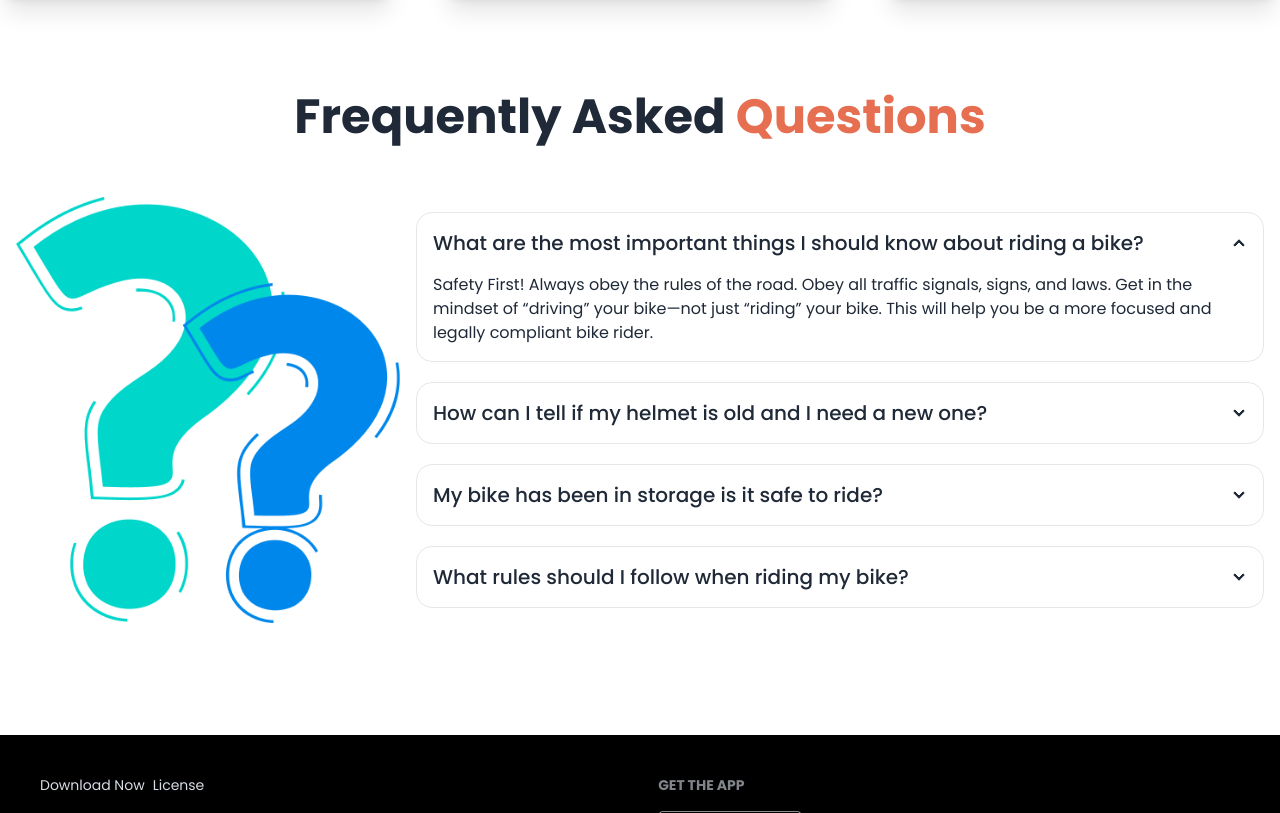
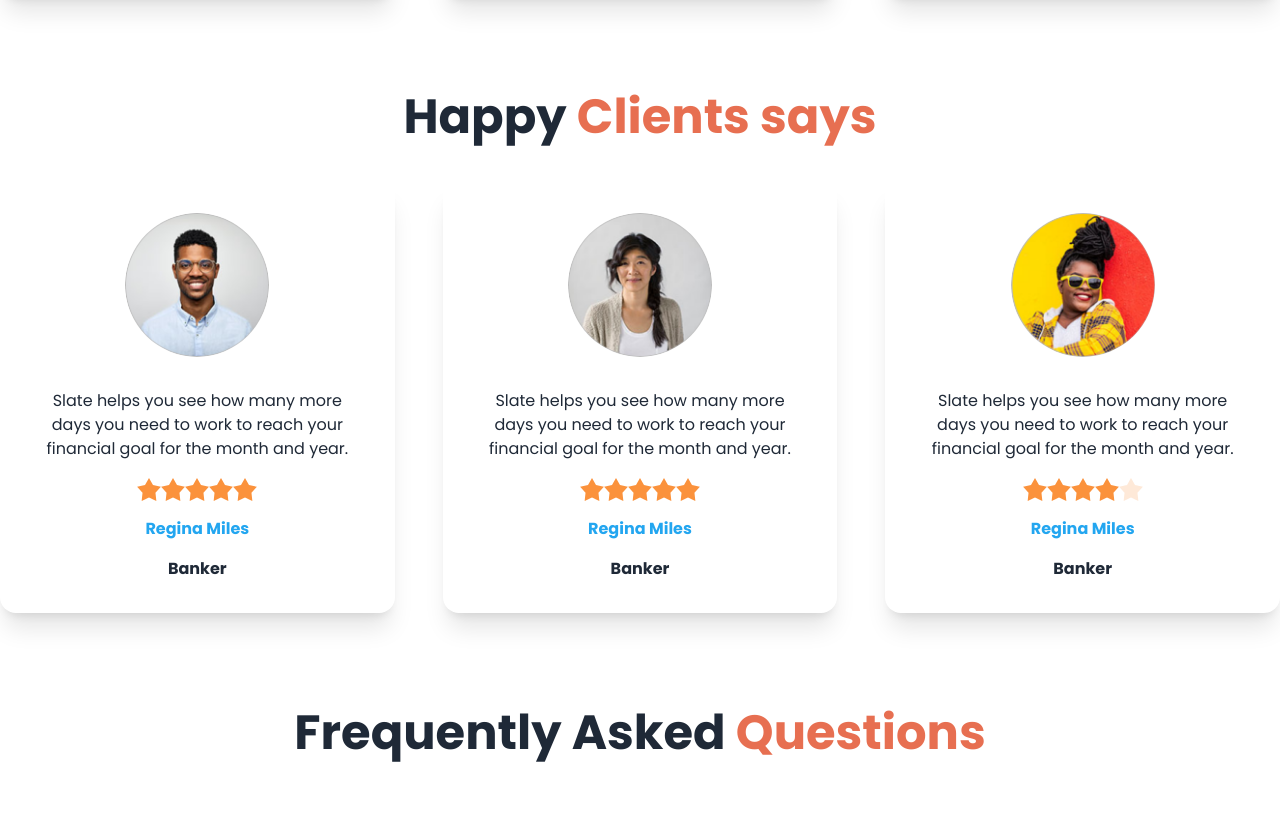
Before and after one commit to mehedipro3/bike-zone-daisyUI, a plain HTML site: page index.html in a window 1280 px wide. Shown: the part 1788-2601 px from the top of the page. Drawn offline with nearby package versions, Linux system fonts and the light colour scheme.

Commit message:
all done

```diff
--- a/index.html
+++ b/index.html
@@ -144,15 +144,15 @@
     <section class="my-24">
       <h3 class="text-5xl font-bold text-center mb-2">Featured Bikes In This Year</h3>
       <p class="text-xl text-bike-primary text-center mb-16 ">Best bike collection</p>
-      <div class="grid grid-cols-1 md:grid-cols-3 gap:16">
+      <div class="flex justify-between md:flex-row flex-col items-center gap-4">
         <div>
-          <img src="./images/others/feature-bike.png" alt="">
+          <img class="grayscale" src="./images/others/feature-bike.png" alt="">
         </div>
         <div>
           <img src="./images/others/feature-bike.png" alt="">
         </div>
         <div>
-          <img src="./images/others/feature-bike.png" alt="">
+          <img class="grayscale" src="./images/others/feature-bike.png" alt="">
         </div>
       </div>
     </section>
@@ -207,7 +207,105 @@
       </div>
     </section>
 
-
+    <!--Happy Clients section  -->
+    <section class="my-24">
+      <h3 class="text-5xl font-bold text-center mb-10">Happy <span class="text-bike-primary">Clients says</span></h3>
+      <div class="grid grid-cols-1 md:grid-cols-2 lg:grid-cols-3 gap-12">
+       <!-- card-1  -->
+        <div class="card shadow-xl">
+          <!-- image  -->
+          <figure class="px-8 pt-8">
+            <div class="avatar">
+              <div class="w-36 rounded-full">
+                <img src="./images/others/user-1.png" />
+              </div>
+            </div>
+          </figure>
+          <!-- text  -->
+          <div class="card-body items-center text-center space-y-2">
+            <p>Slate helps you see how
+              many more days you need
+              to work to reach your financial
+              goal for the month and year.</p>
+              <div class="rating">
+                <input type="radio" name="rating-2" class="mask mask-star-2 bg-orange-400" />
+                <input type="radio" name="rating-2" class="mask mask-star-2 bg-orange-400" />
+                <input type="radio" name="rating-2" class="mask mask-star-2 bg-orange-400" />
+                <input
+                  type="radio"
+                  name="rating-2"
+                  class="mask mask-star-2 bg-orange-400"
+                  checked="checked" />
+                <input type="radio" name="rating-2" class="mask mask-star-2 bg-orange-400" />
+              </div>
+            <p class="text-[#23A6F0] font-bold">Regina Miles</p>
+            <p class="font-bold">Banker</p>
+          </div>
+        </div>
+       <!-- card-2  -->
+        <div class="card shadow-xl">
+          <!-- image  -->
+          <figure class="px-8 pt-8">
+            <div class="avatar">
+              <div class="w-36 rounded-full">
+                <img src="./images/others/user-2.png" />
+              </div>
+            </div>
+          </figure>
+          <!-- text  -->
+          <div class="card-body items-center text-center space-y-2">
+            <p>Slate helps you see how
+              many more days you need
+              to work to reach your financial
+              goal for the month and year.</p>
+              <div class="rating">
+                <input type="radio" name="rating-2" class="mask mask-star-2 bg-orange-400" />
+                <input type="radio" name="rating-2" class="mask mask-star-2 bg-orange-400" />
+                <input type="radio" name="rating-2" class="mask mask-star-2 bg-orange-400" />
+                <input
+                  type="radio"
+                  name="rating-2"
+                  class="mask mask-star-2 bg-orange-400"
+                  checked="checked" />
+                <input type="radio" name="rating-2" class="mask mask-star-2 bg-orange-400" />
+              </div>
+            <p class="text-[#23A6F0] font-bold">Regina Miles</p>
+            <p class="font-bold">Banker</p>
+          </div>
+        </div>
+       <!-- card-3  -->
+        <div class="card shadow-xl">
+          <!-- image  -->
+          <figure class="px-8 pt-8">
+            <div class="avatar">
+              <div class="w-36 rounded-full">
+                <img src="./images/others/user-3.png" />
+              </div>
+            </div>
+          </figure>
+          <!-- text  -->
+          <div class="card-body items-center text-center space-y-2">
+            <p>Slate helps you see how
+              many more days you need
+              to work to reach your financial
+              goal for the month and year.</p>
+              <div class="rating">
+                <input type="radio" name="rating-2" class="mask mask-star-2 bg-orange-400" />
+                <input type="radio" name="rating-2" class="mask mask-star-2 bg-orange-400" />
+                <input type="radio" name="rating-2" class="mask mask-star-2 bg-orange-400" />
+                <input
+                  type="radio"
+                  name="rating-2"
+                  class="mask mask-star-2 bg-orange-400"
+                  checked="checked" />
+                <input type="radio" name="rating-2" class="mask mask-star-2 bg-orange-400" />
+              </div>
+            <p class="text-[#23A6F0] font-bold">Regina Miles</p>
+            <p class="font-bold">Banker</p>
+          </div>
+        </div>
+      </div>
+    </section>
 
     <!-- fqa section  -->
     <section class="my-24">
@@ -216,12 +314,15 @@
       <div class="hero">
         <div class="hero-content flex-col lg:flex-row">
           <img src="./images/others/faq.png" class="max-w-sm rounded-lg " />
-          <div class= "space-y-5">
+          <div class="space-y-5">
             <div class="collapse collapse-arrow join-item  border">
               <input type="radio" name="my-accordion-4" checked="checked" />
-              <div class="collapse-title text-xl font-medium">What are the most important things I should know about riding a bike?</div>
+              <div class="collapse-title text-xl font-medium">What are the most important things I should know about
+                riding a bike?</div>
               <div class="collapse-content">
-                <p>Safety First! Always obey the rules of the road. Obey all traffic signals, signs, and laws. Get in the mindset of “driving” your bike—not just “riding” your bike. This will help you be a more focused and legally compliant bike rider. </p>
+                <p>Safety First! Always obey the rules of the road. Obey all traffic signals, signs, and laws. Get in
+                  the mindset of “driving” your bike—not just “riding” your bike. This will help you be a more focused
+                  and legally compliant bike rider. </p>
               </div>
             </div>
             <div class="collapse collapse-arrow join-item  border">
@@ -256,7 +357,7 @@
   <footer class="footer bg-black text-neutral-content p-10">
     <aside class="flex">
       <p> Download Now </p>
-        <p> License  </p>
+      <p> License </p>
     </aside>
     <nav>
       <h6 class="footer-title">Get the App</h6>
```
Also changed, not shown: images/icons/star-half-stroke-solid.svg (deleted), images/icons/star-regular.svg (deleted), images/icons/star-solid.svg (deleted). Lines whose indentation alone changed are shown as unchanged.
